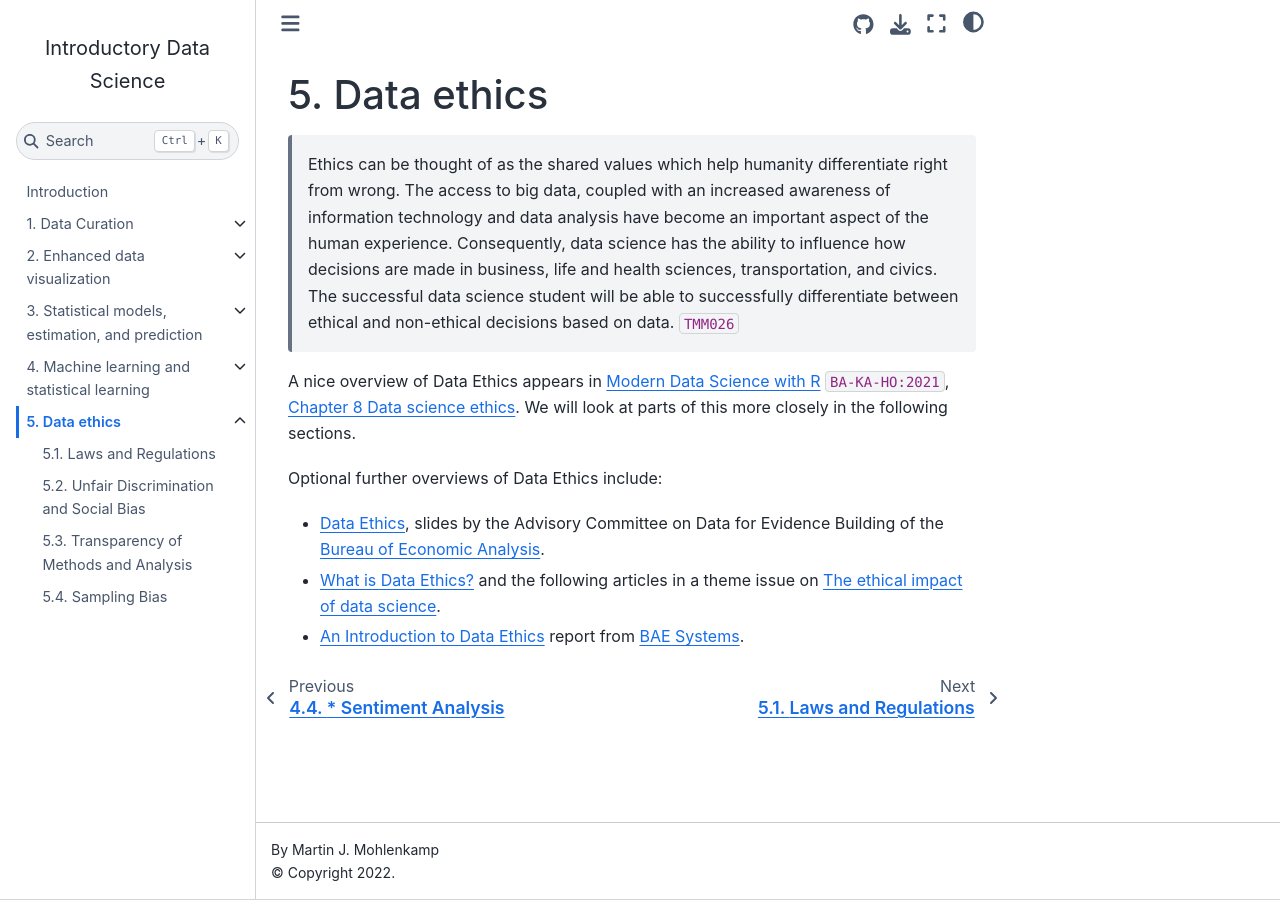
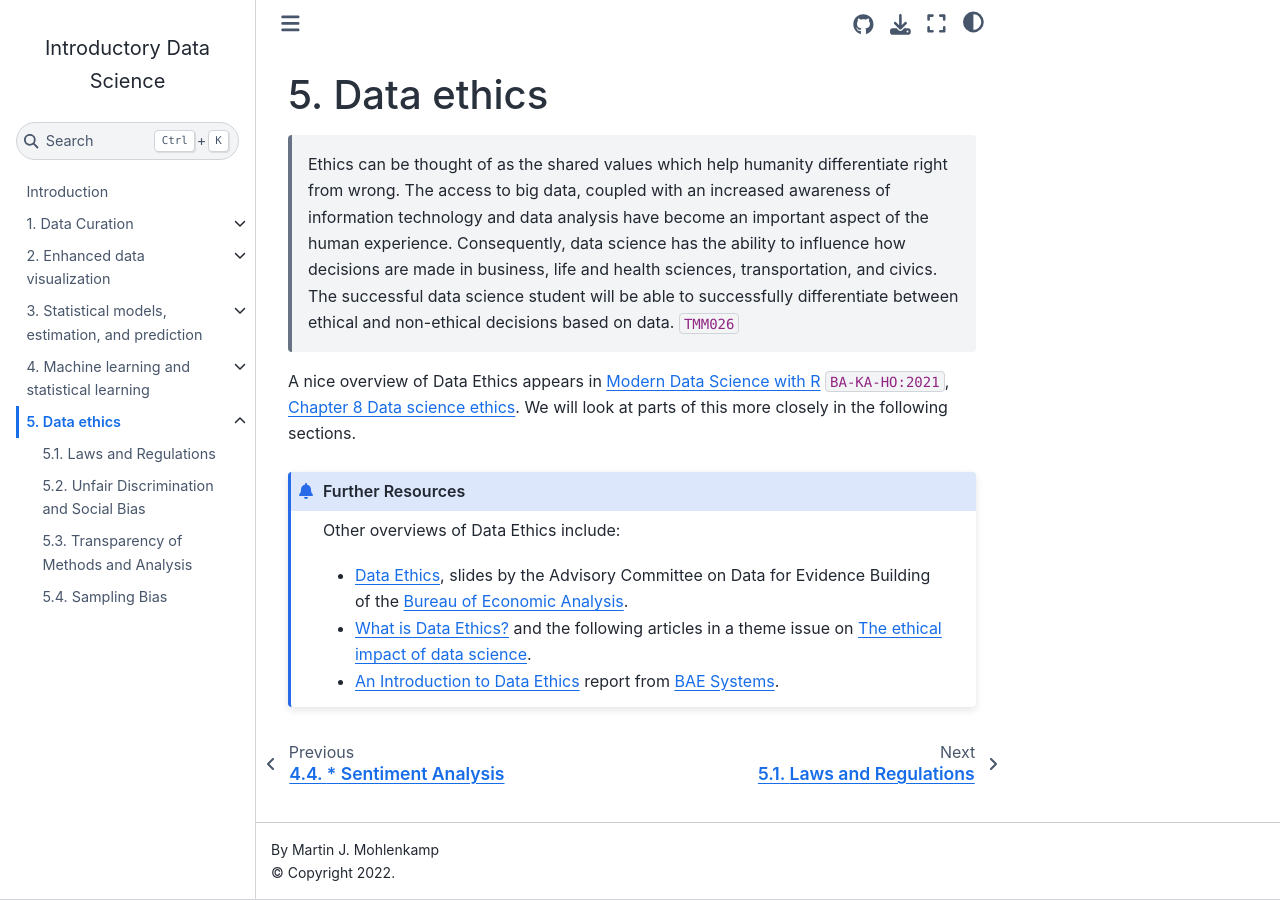
Before and after one commit to data-ohio/introductory-data-science, a Jupyter Book: the page built from 5/5_ethics.md, in a window 1280 px wide. Built offline with Jupyter Book 1.0.4 settings and Sphinx 7.4.7 and the Sphinx Book theme 1.1.4, drawn with Linux system fonts in a browser that asks for light colours; pages that are not in the unit, such as notebooks, are missing from menus; cross-references to code outside the pages are shown as plain code.

Commit message:
tweak ethics links

````diff
--- a/5/5_ethics.md
+++ b/5/5_ethics.md
@@ -7,8 +7,9 @@
 A nice overview of Data Ethics appears in [Modern Data Science with R](https://mdsr-book.github.io/mdsr2e/) {cite}`BA-KA-HO:2021`, [Chapter 8 Data science ethics](https://mdsr-book.github.io/mdsr2e/ch-ethics.html).
 We will look at parts of this more closely in the following sections.
 
-
-Optional further overviews of Data Ethics include:
+```{admonition} Further Resources
+Other overviews of Data Ethics include:
 * [Data Ethics](https://www.bea.gov/system/files/2021-03/ACDEB-Data-Ethics-Mar19.pdf), slides by the Advisory Committee on Data for Evidence Building of the [Bureau of Economic Analysis](https://www.bea.gov/).
 * [What is Data Ethics?](https://royalsocietypublishing.org/doi/full/10.1098/rsta.2016.0360) and the following articles in a theme issue on [The ethical impact of data science](https://royalsocietypublishing.org/toc/rsta/2016/374/2083).
 * [An Introduction to Data Ethics](https://www.baesystems.com/en-media/uploadFile/20210520131453/1434665716744.pdf) report from [BAE Systems](https://www.baesystems.com/en/home).
+```
````
Also changed, not shown: 5/1/5_1_laws.md (+2 -1 lines), 5/2/5_2_discrimination.md (+2 -0 lines), 5/4/5_4_sample_bias.md (+2 -0 lines).
